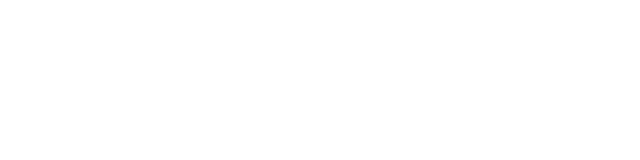
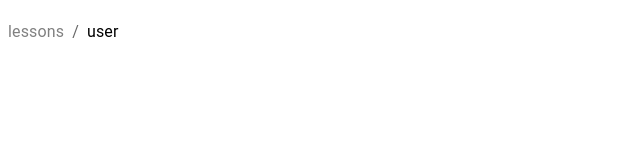
Before and after one commit to peaksoft-school/peaksoft-lms-b-web, a React (Create React App) app: page /lessons/user in a window 1280 px wide. Shown: the top 160 px of the page, without its empty margins (0-640 px from the left). Built offline with nearby package versions, Linux system fonts and the light colour scheme.

Commit message:
add breadcrumb layout and logic

```diff
--- a/package.json
+++ b/package.json
@@ -14,6 +14,7 @@
     "react-dom": "^18.1.0",
     "react-icons": "^4.3.1",
     "react-redux": "^8.0.1",
+    "react-router": "^6.3.0",
     "react-router-dom": "^6.3.0",
     "react-scripts": "5.0.1",
     "styled-components": "^5.3.5",
--- a/src/App.jsx
+++ b/src/App.jsx
@@ -1,7 +1,24 @@
 import React from 'react'
+import { Routes, Route } from 'react-router'
+import BreadCrumb from './components/UI/BreadCrumb'
 
 function App() {
-   return <div />
+   return (
+      <div>
+         <Routes>
+            <Route path="/" element={<div>hello wordl</div>} />
+            <Route
+               path="/lessons/user/*"
+               element={
+                  <h2>
+                     <BreadCrumb />
+                  </h2>
+               }
+            />
+            <Route path="/lessons/:id" element={<div>lessons</div>} />
+         </Routes>
+      </div>
+   )
 }
 
 export default App
--- /dev/null
+++ b/src/components/UI/BreadCrumb.jsx
@@ -0,0 +1,39 @@
+import React from 'react'
+import styled from 'styled-components'
+import Breadcrumbs from '@mui/material/Breadcrumbs'
+import { useLocation, NavLink } from 'react-router-dom'
+
+const StyledNavlink = styled(NavLink)`
+   color: ${({ color }) => color || 'gray'};
+   text-decoration: none;
+`
+
+const BreadCrumb = () => {
+   const { pathname } = useLocation()
+   const crumbs = pathname.split('/').filter((el) => el)
+
+   return (
+      <div role="presentation">
+         <Breadcrumbs aria-label="breadcrumb">
+            {crumbs.map((el, index) => {
+               const lastItem = crumbs.at(-1)
+               const routeTo = `/${crumbs.slice(0, index + 1).join('/')}`
+               if (el === lastItem) {
+                  return (
+                     <StyledNavlink color="black" key={el} to={routeTo}>
+                        {el}
+                     </StyledNavlink>
+                  )
+               }
+               return (
+                  <StyledNavlink key={el} to={routeTo}>
+                     {el}
+                  </StyledNavlink>
+               )
+            })}
+         </Breadcrumbs>
+      </div>
+   )
+}
+
+export default BreadCrumb
--- a/src/index.jsx
+++ b/src/index.jsx
@@ -1,11 +1,12 @@
 import React from 'react'
 import ReactDOM from 'react-dom/client'
 import './index.css'
+import { BrowserRouter } from 'react-router-dom'
 import App from './App'
 
 const root = ReactDOM.createRoot(document.getElementById('root'))
 root.render(
-   <React.StrictMode>
+   <BrowserRouter>
       <App />
-   </React.StrictMode>
+   </BrowserRouter>
 )
```
Also changed, not shown: src/components/UI/CrumbItem.jsx (added), src/components/UI/text.txt (deleted), 1 other file (tests, documents, lock files or other folders).
